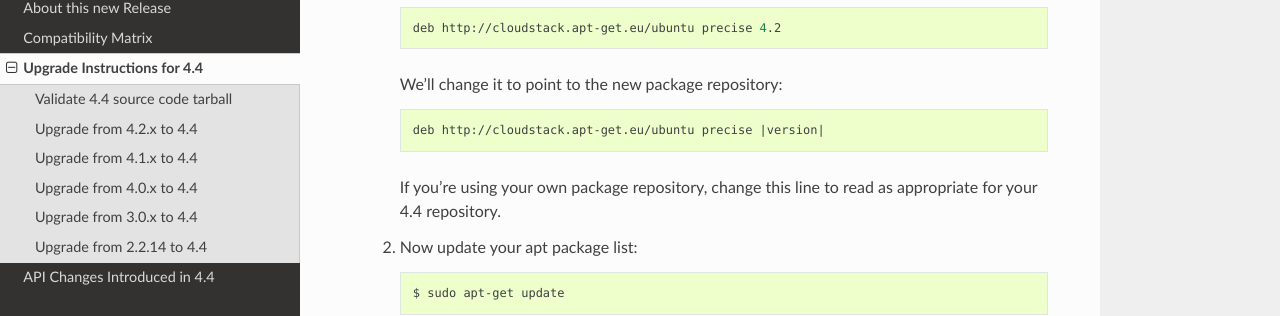
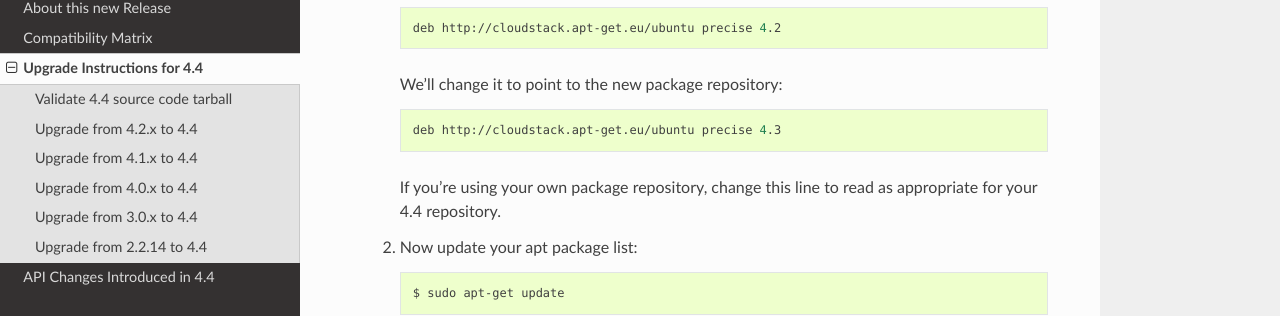
Before and after one commit to apache/cloudstack-docs-rn, a Sphinx documentation site: the page built from source/rnotes.rst, in a window 1280 px wide and 900 px high, scrolled down 4050 px. Shown: the part 137-453 px from the top of the window. Built offline with Sphinx 7.4.7 and the Read the Docs theme 2.0.0, drawn with Linux system fonts in a browser that asks for light colours.

Commit message:
rnotes.rst: replace ubuntu repos to 4.3: This closes #7
Signed-off-by: sebgoa <sebgoa@sebimac.local>

```diff
--- a/source/rnotes.rst
+++ b/source/rnotes.rst
@@ -346,7 +346,7 @@
 
       .. sourcecode:: bash
 
-          deb http://cloudstack.apt-get.eu/ubuntu precise |version|
+          deb http://cloudstack.apt-get.eu/ubuntu precise 4.3
 
       If you're using your own package repository, change this line to
       read as appropriate for your |version| repository.
@@ -869,7 +869,7 @@
 
       .. sourcecode:: bash
 
-          deb http://cloudstack.apt-get.eu/ubuntu precise 4.2
+          deb http://cloudstack.apt-get.eu/ubuntu precise 4.3
 
       If you're using your own package repository, change this line to
       read as appropriate for your |version| repository.
@@ -1426,7 +1426,7 @@
 
       .. sourcecode:: bash
 
-          deb http://cloudstack.apt-get.eu/ubuntu precise 4.1
+          deb http://cloudstack.apt-get.eu/ubuntu precise 4.3
 
       If you're using your own package repository, change this line to
       read as appropriate for your 4.1.0 repository.
@@ -1865,7 +1865,7 @@
 
       .. sourcecode:: bash
 
-          deb http://cloudstack.apt-get.eu/ubuntu precise 4.2
+          deb http://cloudstack.apt-get.eu/ubuntu precise 4.3
 
       If you're using your own package repository, change this line to
       read as appropriate for your |version| repository.
@@ -2695,7 +2695,7 @@
 
       .. sourcecode:: bash
 
-          deb http://cloudstack.apt-get.eu/ubuntu precise 4.2
+          deb http://cloudstack.apt-get.eu/ubuntu precise 4.3
 
       If you're using your own package repository, change this line to
       read as appropriate for your 4.2 repository.
```
